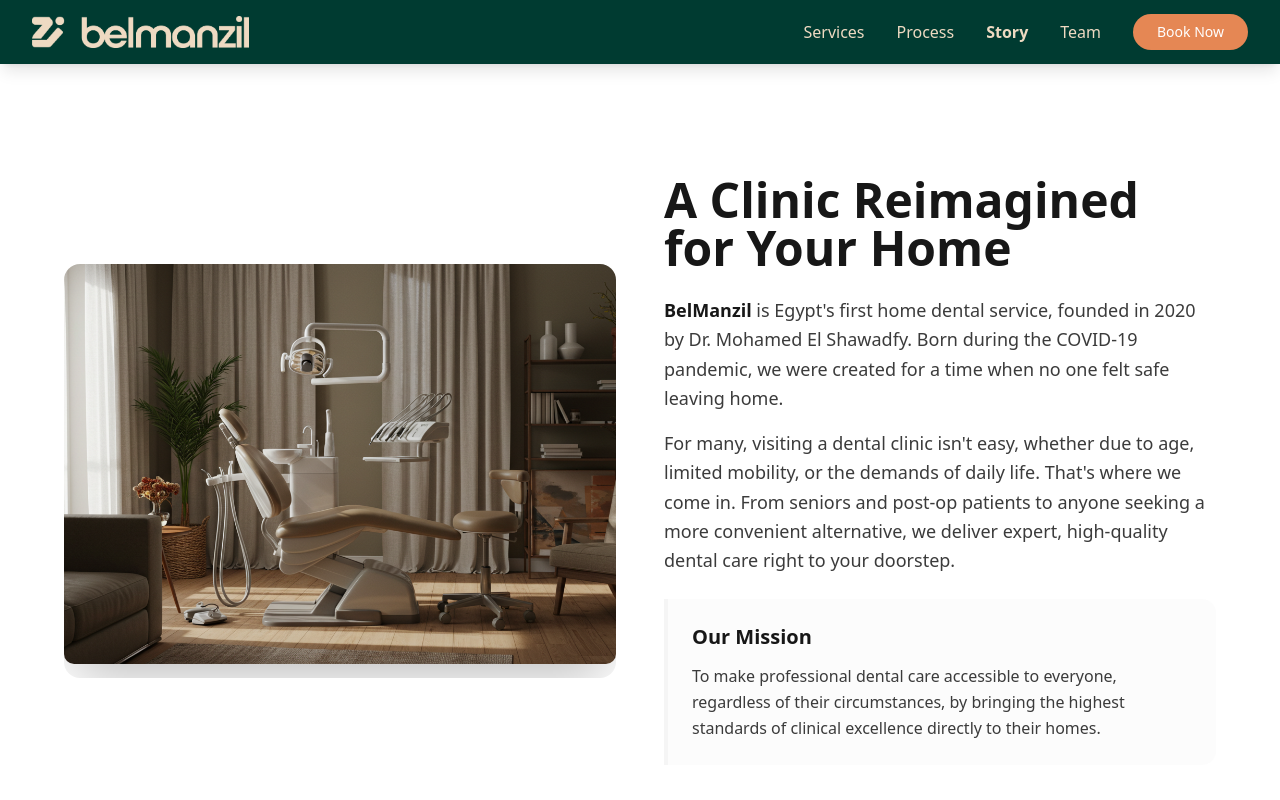
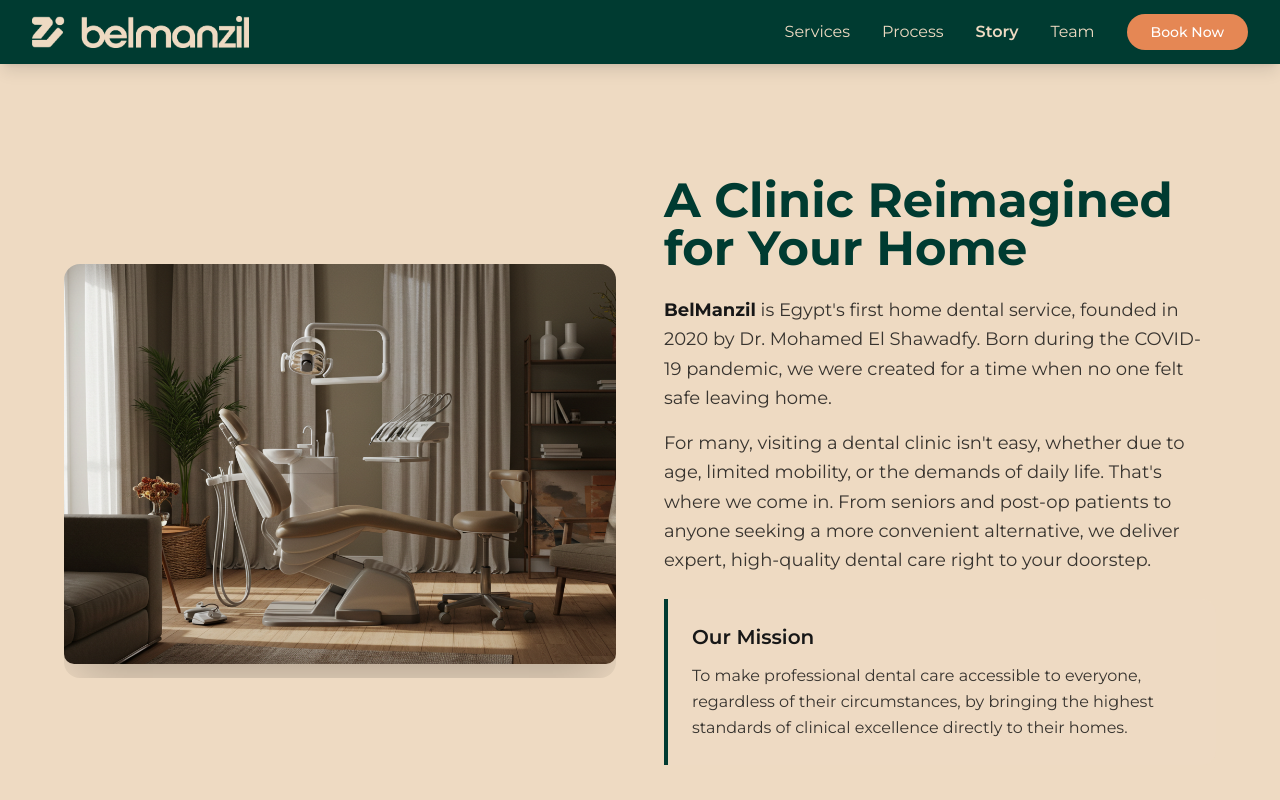
Before and after one commit to sanctor47/belmanzil_site_001, a Next.js app: page /story in a window 1280 px wide. Shown: the top 800 px of the page. Built offline with nearby package versions, Linux system fonts and the light colour scheme.

Commit message:
refactor: update HeroSection and OurStory components for improved styling and layout

```diff
--- a/src/app/layout.tsx
+++ b/src/app/layout.tsx
@@ -1,12 +1,14 @@
 import { Navigation } from '@/components/navbar';
 import './globals.css';
 import type { Metadata } from 'next';
-import { Inter, Noto_Sans_Arabic } from 'next/font/google';
 import { Footer } from '@/components/footer';
+import { Montserrat } from 'next/font/google';
 
-const inter = Inter({ subsets: ['latin'], variable: '--font-inter' });
-const notoArabic = Noto_Sans_Arabic({ subsets: ['arabic'], variable: '--font-arabic' });
 
+const montserrat = Montserrat({
+  subsets: ['latin'],
+  display: 'swap', // Optional: Useful for avoiding FOUT
+});
 const dirMap = {
   en: 'ltr',
   ar: 'rtl',
@@ -36,7 +38,7 @@ export default async function RootLayout({
   const direction = dirMap[locale] ?? 'ltr';
   console.log('Current locale:', locale, 'Direction:', direction);
   return (
-    <html lang={locale} dir={direction} className={`${inter.variable} ${notoArabic.variable}`}>
+    <html lang={locale} dir={direction} className={`${montserrat.className} antialiased`}>
       <head>
         <meta name="viewport" content="width=device-width, initial-scale=1" />
         <link rel="icon" href="/favicon.ico" />
--- a/src/app/page.tsx
+++ b/src/app/page.tsx
@@ -4,17 +4,12 @@ import ProcessSection from "@/components/process-section"
 import ServicesSlider from "@/components/services-slider-section"
 
 export default function HomePage() {
-  const pathname = typeof window !== 'undefined' ? window.location.pathname : '';
-  const isArabic = pathname.includes('/ar');
   return (
     <>
       <main className="min-h-screen">
-        <HeroSection locale={isArabic ? 'ar' : 'en'} />
-        {/* <StorySection /> */}
+        <HeroSection/>
         <ServicesSlider />
-        {/* <MeetSpecialists /> */}
         <ProcessSection />
-        {/* <SafetySection /> */}
         <TestimonialsSection />
       </main>
     </>
--- a/src/components/hero.tsx
+++ b/src/components/hero.tsx
@@ -1,27 +1,24 @@
 import { Button } from "@/components/ui/button"
 import Link from "next/link"
-import { getDictionary } from '@/lib/get-dict';
 
 
-export function HeroSection({ locale }: { locale: 'en' | 'ar' }) {
-  const dict = getDictionary(locale);
+export function HeroSection() {
   return (
     <section id="hero" className="relative min-h-screen flex items-center justify-center overflow-hidden">
       {/* Background Video Placeholder */}
       <div className="absolute inset-0 bg-gradient-to-br from-[#003b31] via-[#00352b] to-[#0f0f0f]">
         <div className="absolute inset-0 bg-black/30"></div>
-        {/* Video would go here - using gradient background as placeholder */}
         <div className="absolute inset-0 bg-[url('/HeroSection.png')] bg-cover bg-center opacity-20"></div>
       </div>
 
       {/* Content */}
       <div className="relative z-10 text-center px-4 sm:px-6 lg:px-8 max-w-5xl mx-auto">
         <h1 className="text-4xl sm:text-5xl lg:text-6xl font-bold text-[#eedac2] mb-6 leading-tight">
-          Redefining dental care by bringing the clinic experience straight to your home
+          Redefining dental care by bringing the clinic experience straight to your home.
         </h1>
 
         <h2 className="text-xl sm:text-2xl lg:text-3xl text-[#eedac2]/90 mb-8 font-light">
-          Your Clinic, Reimagined for Comfort & Convenience
+          You deserve care that meets you where you are
         </h2>
 
         <Button
--- a/src/components/our-story.tsx
+++ b/src/components/our-story.tsx
@@ -1,10 +1,9 @@
 import { Button } from "@/components/ui/button";
-import Image from "next/image";
 import Link from "next/link";
 
 const OurStory = () => {
     return (
-            <div className="container mx-auto px-4 sm:px-6 lg:px-8 py-20 md:py-28">
+            <div className="container mx-auto px-4 sm:px-6 lg:px-8 py-20 md:py-28 bg-dutch-white">
                 <div className="max-w-6xl mx-auto">
                     <div className="grid grid-cols-1 lg:grid-cols-2 gap-12 items-center">
                         {/* Image Column */}
@@ -20,7 +19,7 @@ const OurStory = () => {
 
                         {/* Content Column */}
                         <div className="order-1 lg:order-2 space-y-6">
-                            <h1 className="text-4xl sm:text-5xl font-bold text-primary">
+                            <h1 className="text-4xl sm:text-5xl font-bold text-[#003b31]">
                                 A Clinic Reimagined for Your Home
                             </h1>
 
@@ -39,7 +38,7 @@ const OurStory = () => {
                                 </p>
                             </div>
 
-                            <div className="border-l-4 border-accent pl-6 bg-muted/30 p-6 rounded-r-xl">
+                            <div className="border-l-4 border-state-green pl-6 bg-dutch-white/30 p-6 rounded-r-xl ">
                                 <h3 className="text-xl font-semibold text-primary mb-3">
                                     Our Mission
                                 </h3>
@@ -70,10 +69,6 @@ const OurStory = () => {
                                 customized treatment with zero hassle, all in the comfort of your own space.
                                 Beyond convenience, we have a deep commitment to safety, comfort, and precision.
                             </p>
-
-                            {/* <p className="text-xl font-semibold text-primary text-center">
-                                We are a clinic reimagined for those who can't (or won't) go.
-                            </p> */}
                         </div>
 
                         <div className="text-center mt-8">
```
